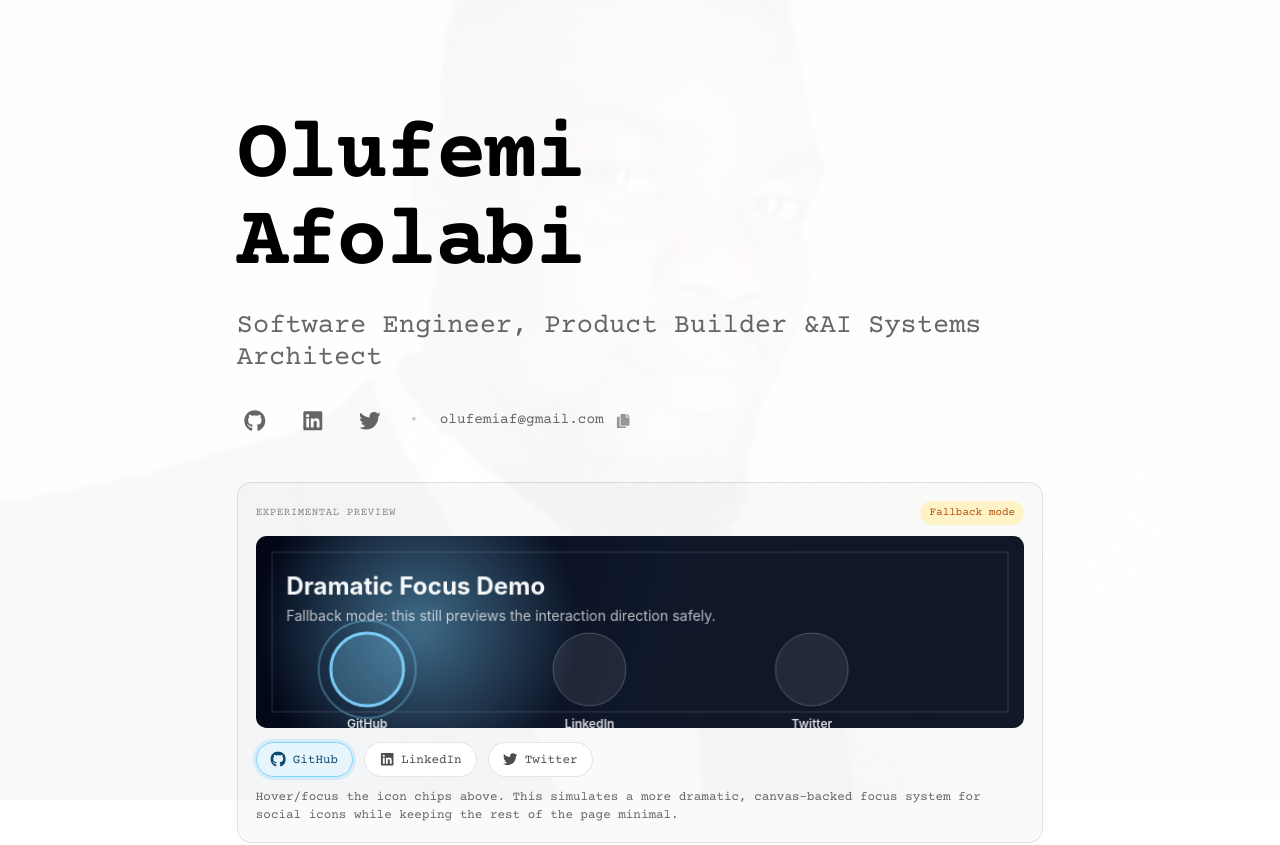
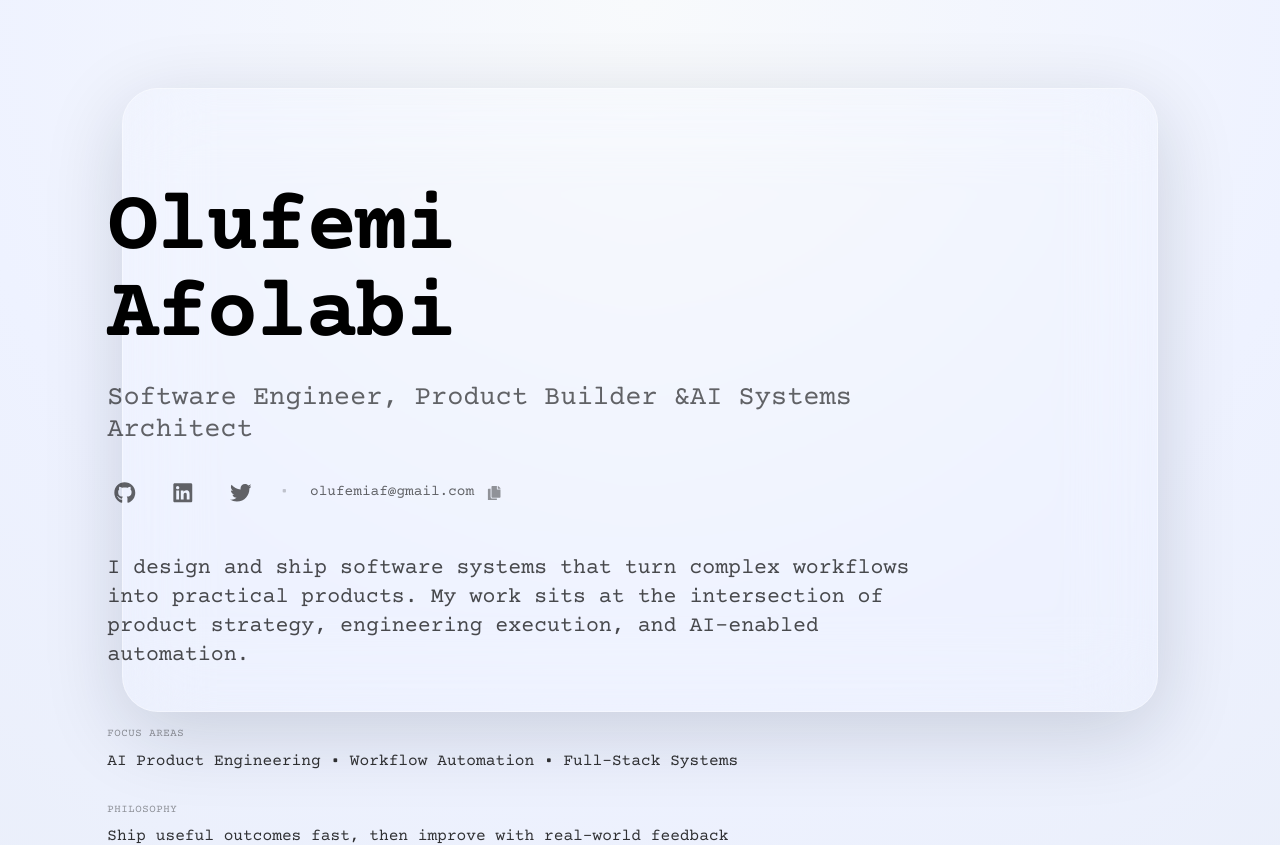
Before and after one commit to olufemi424/portfoliov2, a Next.js app: page / in a window 1280 px wide. Shown: the top 845 px of the page. Built offline with nearby package versions, Linux system fonts and the light colour scheme.

Commit message:
feat: replace canvas demo with fixed glass layer scroll effect

```diff
--- a/src/app/page.tsx
+++ b/src/app/page.tsx
@@ -1,17 +1,15 @@
 import { HeroSection } from "@/components/sections/HeroSection";
 
-/**
- * Home page component that serves as the main landing page
- * Features a modern, interactive portfolio layout with:
- * - Hero section with profile
- * - Project showcase
- * - Skills overview
- * - Contact information
- */
 export default function Home() {
   return (
-    <main className="portfolio__body">
-      <HeroSection />
+    <main className="relative min-h-screen overflow-x-hidden bg-[radial-gradient(circle_at_top,_#f8fafc_0%,_#eef2ff_35%,_#e2e8f0_100%)]">
+      <div className="pointer-events-none fixed inset-0 z-0 flex items-center justify-center px-4 py-12 sm:px-8">
+        <div className="h-[78vh] w-full max-w-6xl rounded-[36px] border border-white/40 bg-white/22 shadow-[0_20px_80px_rgba(15,23,42,0.16)] backdrop-blur-2xl" />
+      </div>
+
+      <div className="relative z-10 py-10 sm:py-14 md:py-20">
+        <HeroSection />
+      </div>
     </main>
   );
 }
--- a/src/components/experimental/HtmlInCanvasDemo.tsx
+++ /dev/null
@@ -1,163 +0,0 @@
-"use client";
-
-import { useEffect, useRef, useState } from "react";
-import { FaGithub, FaLinkedin, FaTwitter } from "react-icons/fa";
-
-type IconSpec = {
-  id: string;
-  label: string;
-  Icon: React.ComponentType<{ className?: string }>;
-};
-
-const ICONS: IconSpec[] = [
-  { id: "github", label: "GitHub", Icon: FaGithub },
-  { id: "linkedin", label: "LinkedIn", Icon: FaLinkedin },
-  { id: "twitter", label: "Twitter", Icon: FaTwitter },
-];
-
-export const HtmlInCanvasDemo = () => {
-  const canvasRef = useRef<HTMLCanvasElement | null>(null);
-  const [supported, setSupported] = useState(false);
-  const [activeIcon, setActiveIcon] = useState<string>(ICONS[0].id);
-
-  useEffect(() => {
-    setSupported(
-      Object.prototype.hasOwnProperty.call(
-        HTMLCanvasElement.prototype,
-        "drawElementImage"
-      )
-    );
-  }, []);
-
-  useEffect(() => {
-    const canvas = canvasRef.current;
-    if (!canvas) return;
-
-    const ctx = canvas.getContext("2d");
-    if (!ctx) return;
-
-    const width = canvas.width;
-    const height = canvas.height;
-
-    ctx.clearRect(0, 0, width, height);
-
-    const bg = ctx.createLinearGradient(0, 0, width, height);
-    bg.addColorStop(0, "#020617");
-    bg.addColorStop(0.5, "#0f172a");
-    bg.addColorStop(1, "#111827");
-    ctx.fillStyle = bg;
-    ctx.fillRect(0, 0, width, height);
-
-    const glowX = activeIcon === "github" ? 160 : activeIcon === "linkedin" ? 380 : 600;
-    const glow = ctx.createRadialGradient(glowX, 90, 10, glowX, 90, 160);
-    glow.addColorStop(0, "rgba(125,211,252,0.45)");
-    glow.addColorStop(1, "rgba(125,211,252,0)");
-    ctx.fillStyle = glow;
-    ctx.fillRect(0, 0, width, height);
-
-    ctx.strokeStyle = "rgba(255,255,255,0.16)";
-    ctx.lineWidth = 1;
-    ctx.strokeRect(16, 16, width - 32, height - 32);
-
-    ctx.fillStyle = "rgba(255,255,255,0.96)";
-    ctx.font = "700 24px Inter, system-ui, sans-serif";
-    ctx.fillText("Dramatic Focus Demo", 30, 58);
-
-    ctx.fillStyle = "rgba(255,255,255,0.72)";
-    ctx.font = "400 14px Inter, system-ui, sans-serif";
-    ctx.fillText(
-      supported
-        ? "API detected: this is where html-in-canvas layered effects get interesting."
-        : "Fallback mode: this still previews the interaction direction safely.",
-      30,
-      84
-    );
-
-    const labels = ["GitHub", "LinkedIn", "Twitter"];
-    labels.forEach((label, index) => {
-      const x = 110 + index * 220;
-      const y = 132;
-      const isActive =
-        (activeIcon === "github" && index === 0) ||
-        (activeIcon === "linkedin" && index === 1) ||
-        (activeIcon === "twitter" && index === 2);
-
-      ctx.beginPath();
-      ctx.arc(x, y, 36, 0, Math.PI * 2);
-      ctx.fillStyle = isActive ? "rgba(125,211,252,0.24)" : "rgba(255,255,255,0.08)";
-      ctx.fill();
-      ctx.lineWidth = isActive ? 3 : 1;
-      ctx.strokeStyle = isActive ? "rgba(125,211,252,0.95)" : "rgba(255,255,255,0.24)";
-      ctx.stroke();
-
-      if (isActive) {
-        ctx.beginPath();
-        ctx.arc(x, y, 48, 0, Math.PI * 2);
-        ctx.strokeStyle = "rgba(125,211,252,0.35)";
-        ctx.lineWidth = 2;
-        ctx.stroke();
-      }
-
-      ctx.fillStyle = "rgba(255,255,255,0.84)";
-      ctx.font = "600 12px Inter, system-ui, sans-serif";
-      ctx.textAlign = "center";
-      ctx.fillText(label, x, y + 58);
-    });
-  }, [supported, activeIcon]);
-
-  return (
-    <div className="mt-8 rounded-2xl border border-black/10 bg-black/[0.02] p-4 sm:p-5">
-      <div className="mb-3 flex items-center justify-between gap-3">
-        <p className="text-xs uppercase tracking-wider text-black/45">Experimental preview</p>
-        <span
-          className={`rounded-full px-2.5 py-1 text-[11px] font-medium ${
-            supported ? "bg-green-100 text-green-700" : "bg-amber-100 text-amber-700"
-          }`}
-        >
-          {supported ? "API detected" : "Fallback mode"}
-        </span>
-      </div>
-
-      <canvas
-        ref={canvasRef}
-        width={760}
-        height={190}
-        className="h-auto w-full rounded-xl"
-        aria-label="HTML in canvas dramatic icon focus demo"
-      />
-
-      <div className="mt-4 flex flex-wrap gap-3">
-        {ICONS.map(({ id, label, Icon }) => {
-          const isActive = id === activeIcon;
-          return (
-            <button
-              key={id}
-              type="button"
-              onMouseEnter={() => setActiveIcon(id)}
-              onFocus={() => setActiveIcon(id)}
-              onClick={() => setActiveIcon(id)}
-              className={`group inline-flex items-center gap-2 rounded-full border px-4 py-2 text-sm transition-all ${
-                isActive
-                  ? "border-sky-300 bg-sky-100/70 text-sky-900 shadow-[0_0_0_3px_rgba(125,211,252,0.25)]"
-                  : "border-black/10 bg-white text-black/70 hover:border-black/20 hover:bg-black/[0.03]"
-              }`}
-              aria-pressed={isActive}
-            >
-              <Icon
-                className={`h-4 w-4 transition-transform ${
-                  isActive ? "scale-110" : "group-hover:scale-105"
-                }`}
-              />
-              <span>{label}</span>
-            </button>
-          );
-        })}
-      </div>
-
-      <p className="mt-3 text-sm text-black/60">
-        Hover/focus the icon chips above. This simulates a more dramatic, canvas-backed focus system for
-        social icons while keeping the rest of the page minimal.
-      </p>
-    </div>
-  );
-};
--- a/src/components/sections/HeroSection.tsx
+++ b/src/components/sections/HeroSection.tsx
@@ -10,7 +10,6 @@ import {
 import { MdCheck } from "react-icons/md";
 import Link from "next/link";
 import { useState } from "react";
-import { HtmlInCanvasDemo } from "@/components/experimental/HtmlInCanvasDemo";
 
 // Define image paths
 const IMAGES = {
@@ -120,8 +119,6 @@ export const HeroSection = () => {
               </div>
             </div>
 
-            <HtmlInCanvasDemo />
-
             {/* About - Clean Typography */}
             <div className="hero__about">
               <p className="hero__about-text text-base sm:text-lg md:text-xl lg:text-2xl text-black/70 leading-relaxed mb-12 sm:mb-14 md:mb-16 font-light">
```
